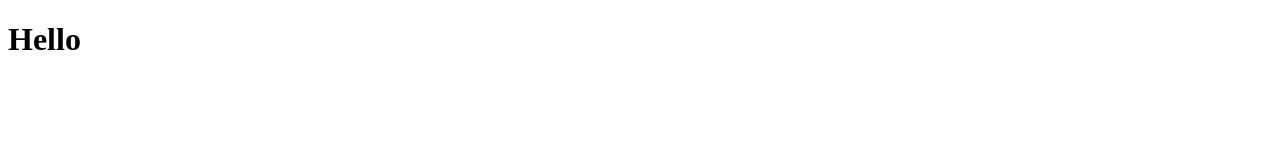
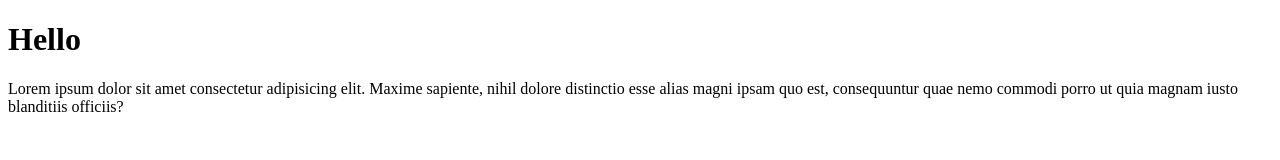
Before and after one commit to hadifarousheen/GitLearn, a plain HTML site: page index.html in a window 1280 px wide. Drawn offline with Linux system fonts and the light colour scheme.

Commit message:
add para

```diff
--- a/index.html
+++ b/index.html
@@ -7,5 +7,6 @@
 </head>
 <body>
     <h1>Hello</h1>
+    <p>Lorem ipsum dolor sit amet consectetur adipisicing elit. Maxime sapiente, nihil dolore distinctio esse alias magni ipsam quo est, consequuntur quae nemo commodi porro ut quia magnam iusto blanditiis officiis?</p>
 </body>
 </html>
```
